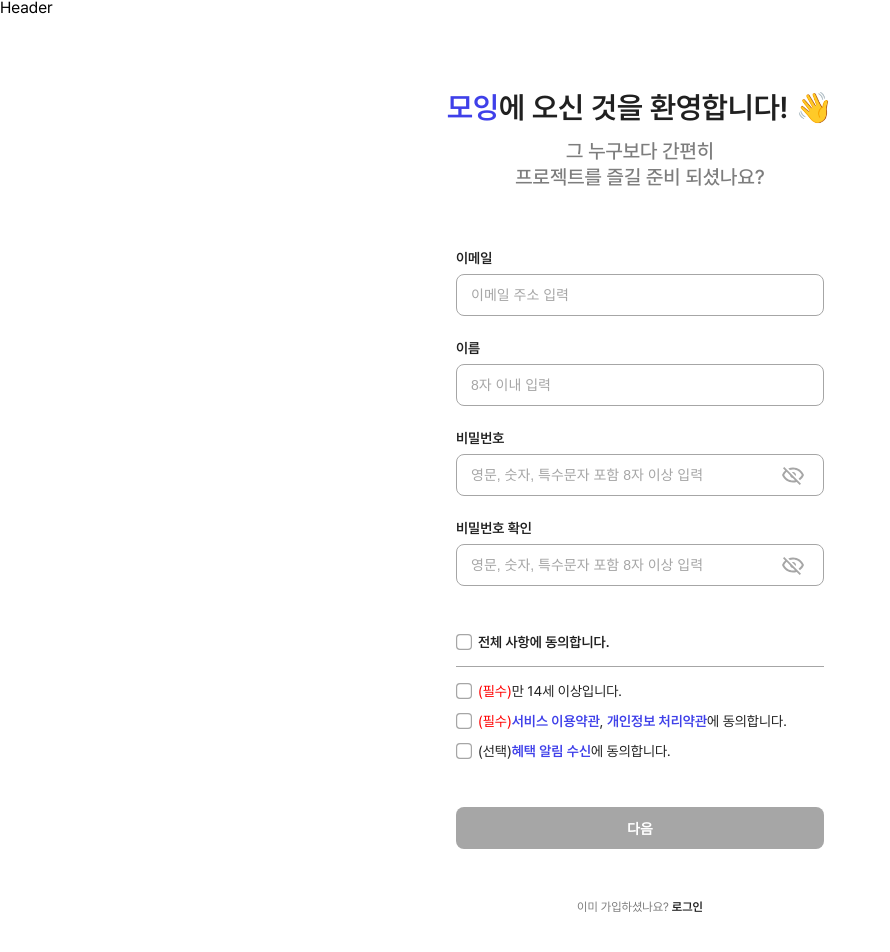
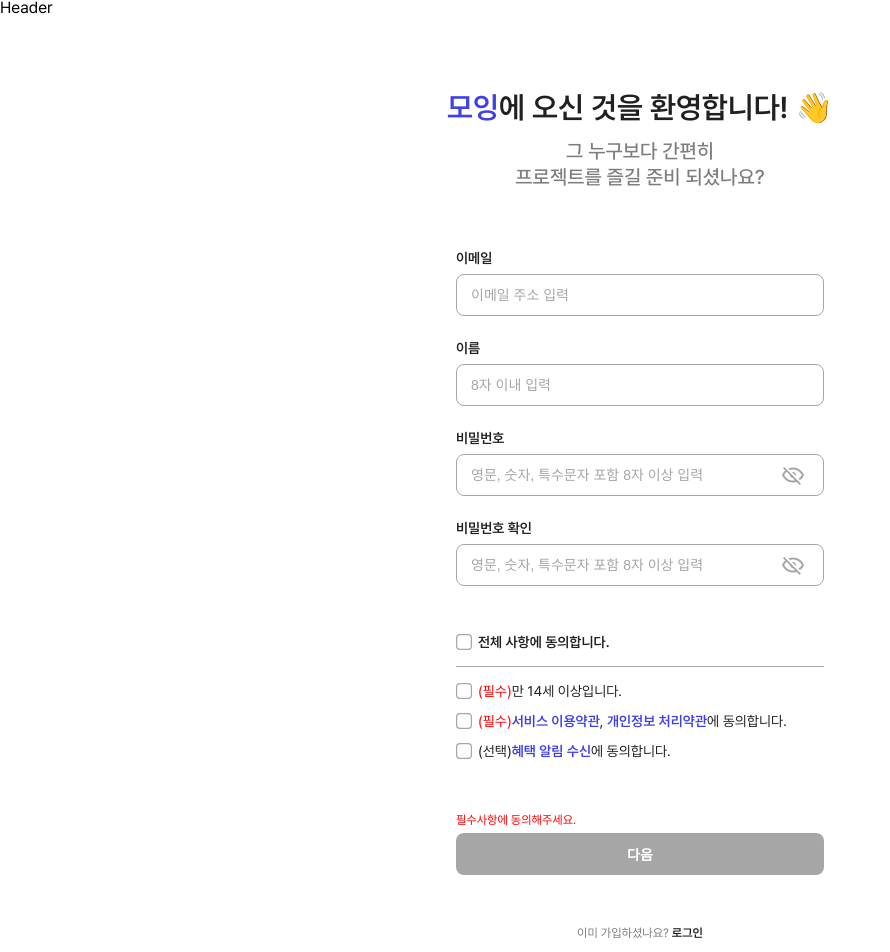
Before and after one commit to Moing-project/Moing-FE, a React (Create React App) app: page /signin in a window 1280 px wide. Shown: the top 952 px of the page, without its empty margins (0-890 px from the left). Built offline with nearby package versions, Linux system fonts and the light colour scheme.

Commit message:
[add] 필수사항 동의 문구 추가

```diff
--- a/src/pageComponents/SignIn/SignIn.tsx
+++ b/src/pageComponents/SignIn/SignIn.tsx
@@ -313,6 +313,9 @@
           </p>
         </div>
       </S.SignInTermsBox>
+      {(!ageCheck || !termsCheck) && (
+        <S.CautionText>필수사항에 동의해주세요.</S.CautionText>
+      )}
       <S.SubmitButton type="submit" disabled={!isButtonActive}>
         다음
       </S.SubmitButton>
--- a/src/styledComponents/Auth.ts
+++ b/src/styledComponents/Auth.ts
@@ -173,6 +173,10 @@
       text-decoration: none;
     }
   }
+
+  & > p {
+    margin-bottom: 6px;
+  }
 `;
 
 export const SignInFormBox = styled.form`
@@ -328,6 +332,7 @@
 
 export const CautionText = styled.p`
   margin-top: 6px;
+  width: 368px;
   text-align: left;
   color: var(--caution-color);
   font-size: 12px;
```
